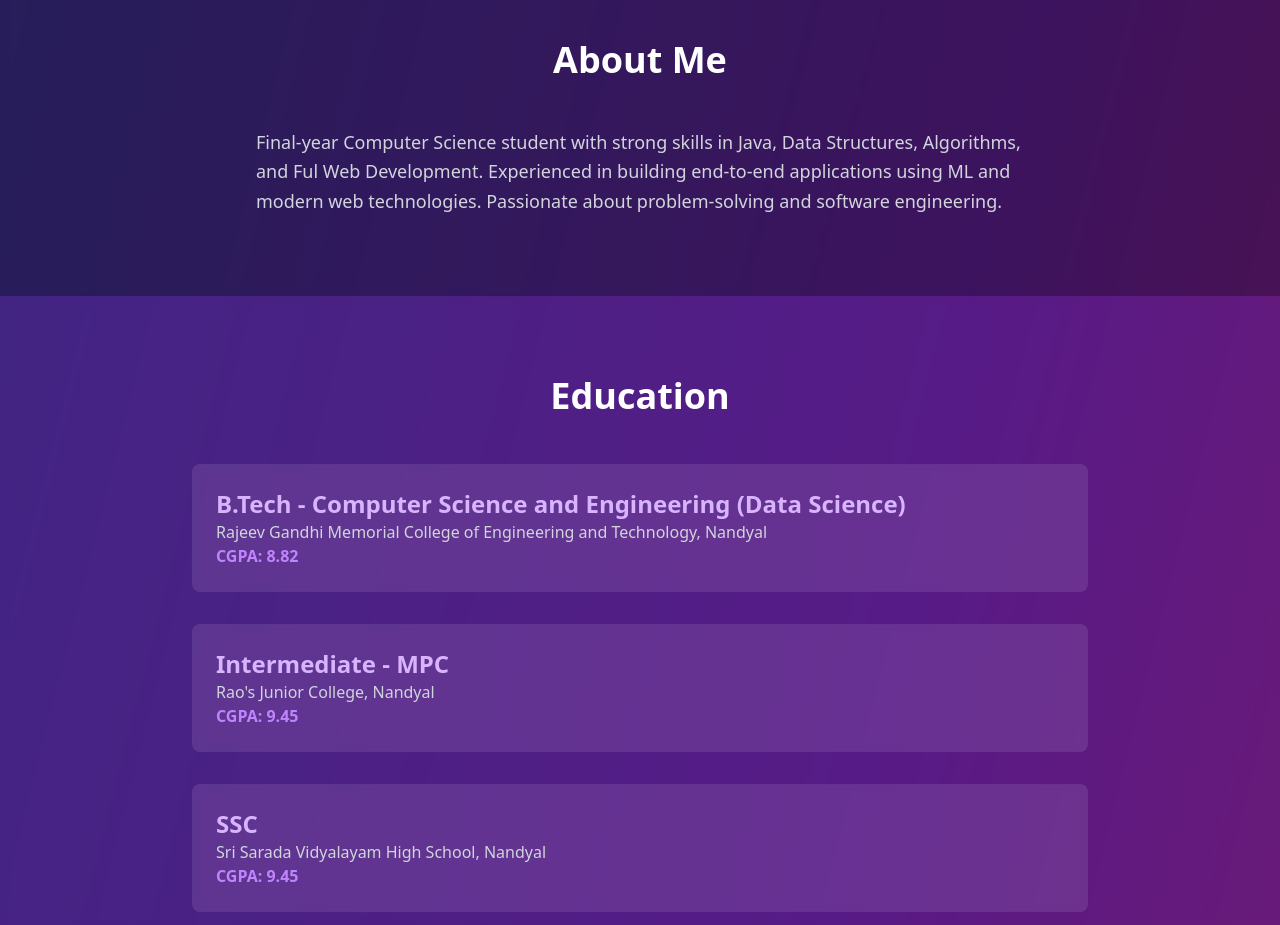
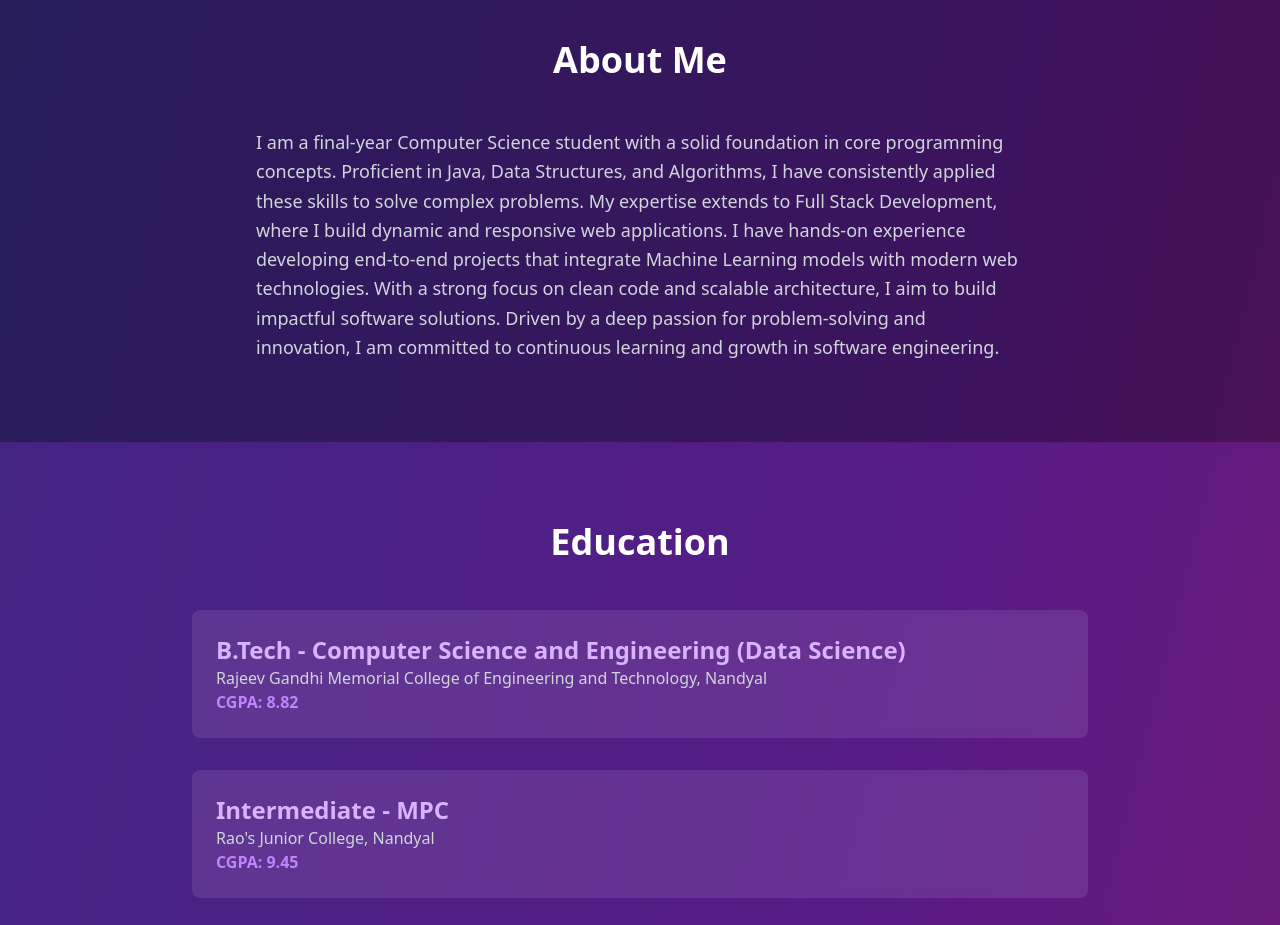
Before and after one commit to nagendrared/Portfolio, a React (Vite) app: page / in a window 1280 px wide. Shown: the part 840-1765 px from the top of the page. Built offline with nearby package versions, Linux system fonts and the light colour scheme.

Commit message:
Update App.tsx

```diff
--- a/src/App.tsx
+++ b/src/App.tsx
@@ -115,9 +115,12 @@ function App() {
           <h2 className="text-4xl font-bold text-center text-white mb-12">About Me</h2>
           <div className="max-w-3xl mx-auto text-gray-300 space-y-6">
             <p className="text-lg leading-relaxed">
-              Final-year Computer Science student with strong skills in Java, Data Structures, Algorithms, and
-Ful           Web Development. Experienced in building end-to-end applications using ML and modern
-web           technologies. Passionate about problem-solving and software engineering.
+              I am a final-year Computer Science student with a solid foundation in core programming concepts.
+              Proficient in Java, Data Structures, and Algorithms, I have consistently applied these skills to solve complex problems.
+              My expertise extends to Full Stack Development, where I build dynamic and responsive web applications.
+              I have hands-on experience developing end-to-end projects that integrate Machine Learning models with modern web technologies.
+              With a strong focus on clean code and scalable architecture, I aim to build impactful software solutions.
+              Driven by a deep passion for problem-solving and innovation, I am committed to continuous learning and growth in software engineering.
             </p>
           </div>
         </div>
```
